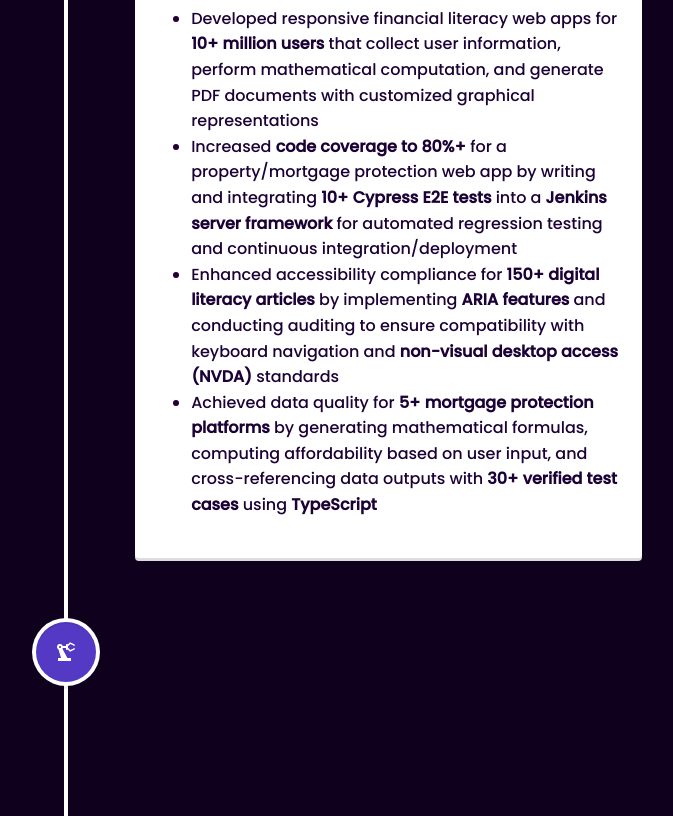
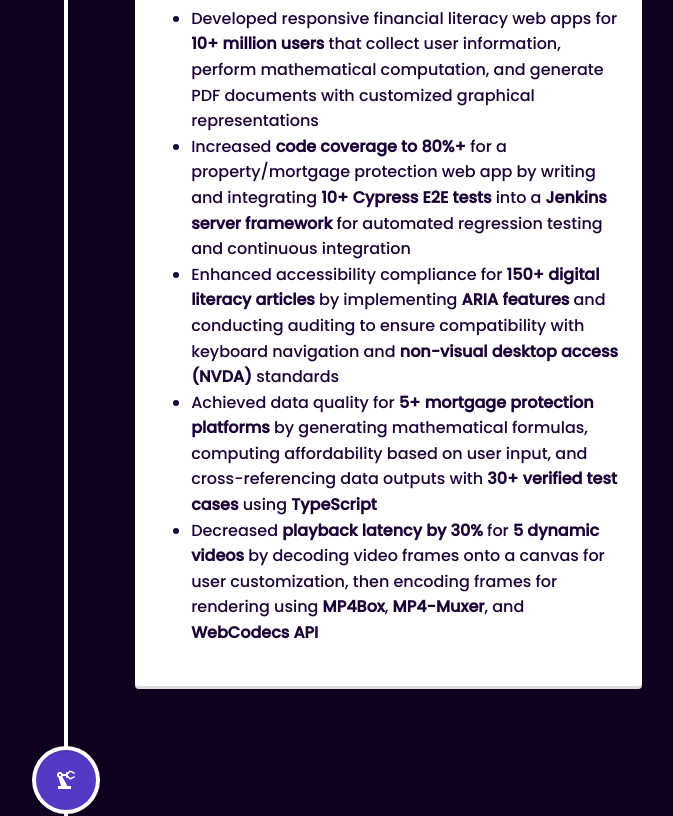
Before and after one commit to yiyan023/Personal-Website, a React (Create React App) app: page /experiences in a window 1280 px wide. Shown: the part 660-1476 px from the top of the page, without its empty margins (574-1247 px from the left). Built offline with nearby package versions, Linux system fonts and the light colour scheme.

Commit message:
Updated Work Experience

```diff
--- a/src/components/experiences/Work.js
+++ b/src/components/experiences/Work.js
@@ -34,7 +34,7 @@ const Work = () => {
 					<a href="https://www.neweicgroup.com/" target="blank"><h3 className="vertical-timeline-element-title">Full Stack Developer | NEW EIC</h3></a>
 					<h4 className="vertical-timeline-element-subtitle">Boston, MA</h4>
 					<p>
-						Incoming Fall 2024 Full Stack Developer at a pre-seed startup specialized in asset management and quantitative analysis
+						Incoming Fall 2024 Full Stack Developer at a pre-seed startup specialized in consulting and quantitative analysis
 					</p>
 				</VerticalTimelineElement>
 				<VerticalTimelineElement
@@ -50,9 +50,10 @@ const Work = () => {
 					<p>
 						<ul>
 							<li>Developed responsive financial literacy web apps for <b>10+ million users</b> that collect user information, perform mathematical computation, and generate PDF documents with customized graphical representations</li>
-							<li>Increased <b>code coverage to 80%+</b> for a property/mortgage protection web app by writing and integrating <b>10+ Cypress E2E tests</b> into a <b>Jenkins server framework</b> for automated regression testing and continuous integration/deployment</li>
+							<li>Increased <b>code coverage to 80%+</b> for a property/mortgage protection web app by writing and integrating <b>10+ Cypress E2E tests</b> into a <b>Jenkins server framework</b> for automated regression testing and continuous integration</li>
 							<li>Enhanced accessibility compliance for <b>150+ digital literacy articles</b> by implementing <b>ARIA features</b> and conducting auditing to ensure compatibility with keyboard navigation and <b>non-visual desktop access (NVDA)</b> standards </li>
 							<li>Achieved data quality for <b>5+ mortgage protection platforms</b> by generating mathematical formulas, computing affordability based on user input, and cross-referencing data outputs with <b>30+ verified test cases</b> using <b>TypeScript</b></li>
+							<li>Decreased <b>playback latency by 30%</b> for <b>5 dynamic videos</b> by decoding video frames onto a canvas for user customization, then encoding frames for rendering using <b>MP4Box</b>, <b>MP4-Muxer</b>, and <b>WebCodecs API</b></li>
 						</ul>
 					</p>
 				</VerticalTimelineElement>
@@ -69,7 +70,7 @@ const Work = () => {
 					<p>
 						<ul>
 							<li>Led the development of a robot vision system that recognizes <b>8 unique objects</b> and tracks their <b>XYZ coordinates</b></li>
-							<li>Increased <b>execution accuracy by 60%</b> during provincial robotics competitions by calculating the surface area of identified objects to derive the robot’s relative distance using <b>pose estimation</b>, <b>WPIMath API</b>, and <b>OpenCV </b></li>
+							<li>Increased <b>execution accuracy by 60%</b> during provincial robotics competitions by calculating the surface area of identified objects to derive the robot’s relative distance using <b>Python</b>, <b>OpenCV libraries</b>, and <b>pose estimation</b></li>
 							<li>Provided accessible coding workshops and hosted robotics demonstrations for <b>6000+ STEM students</b> in Ottawa</li>
 						</ul>
 					</p>
```
